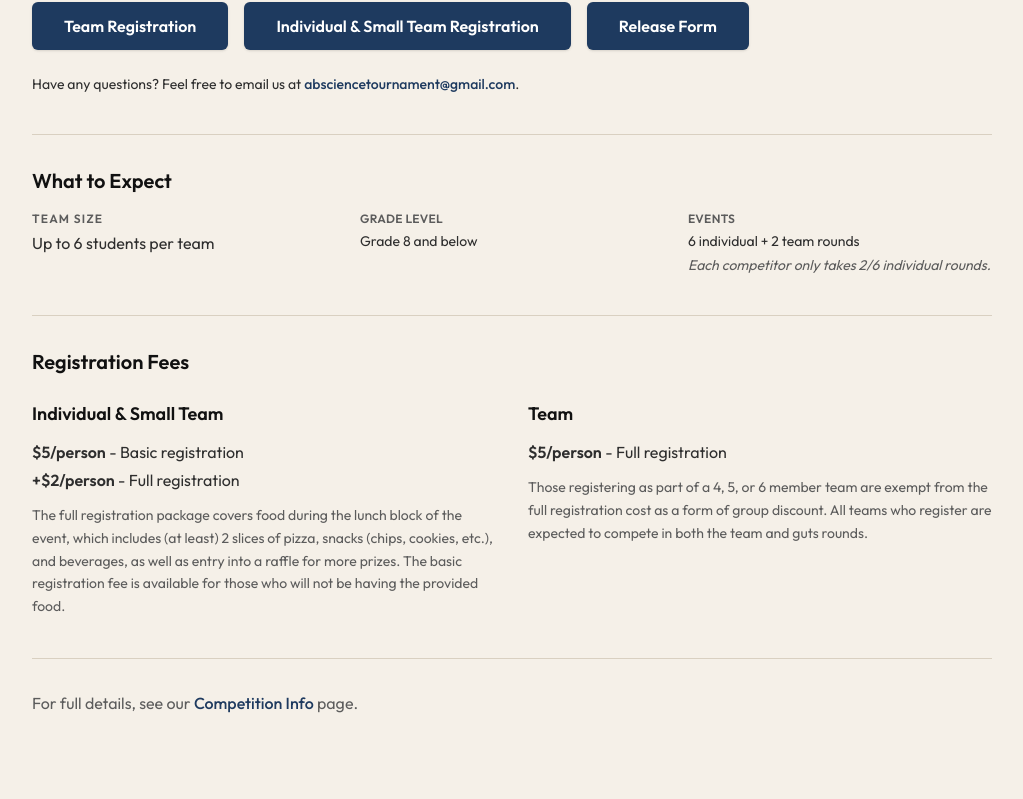
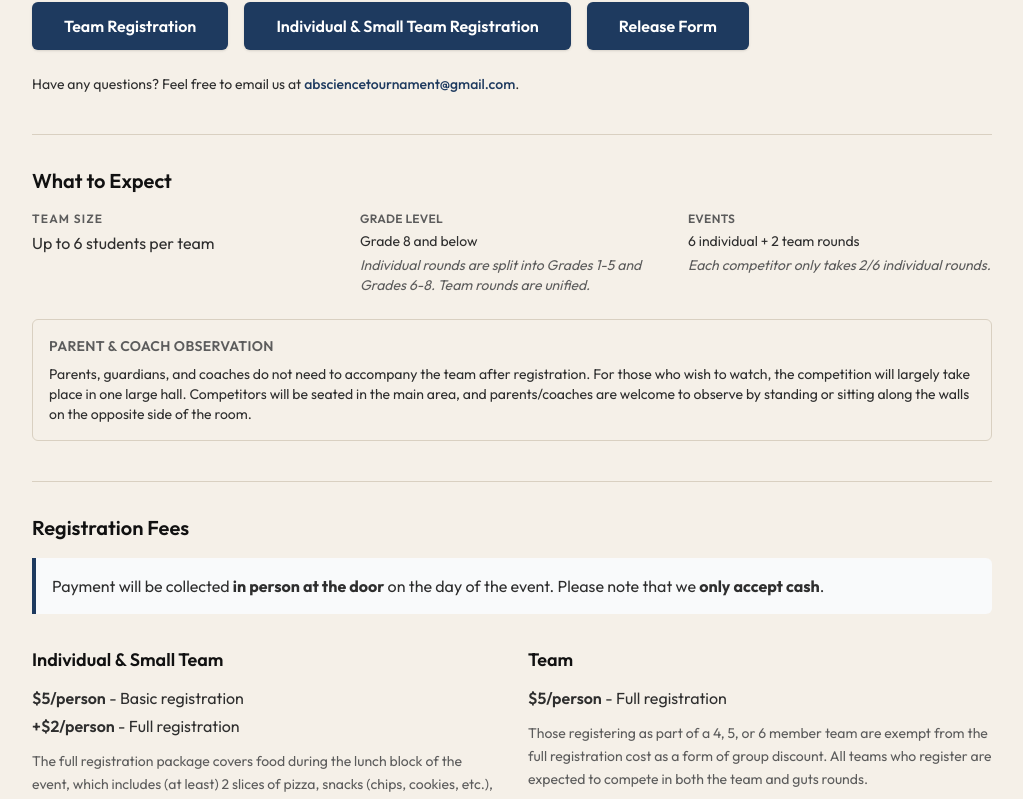
Before and after one commit to ak4774blog/abst-website, a React (Vite) app: page /register in a window 1280 px wide. Shown: the part 407-1206 px from the top of the page, without its empty margins (128-1151 px from the left). Built offline with nearby package versions, Linux system fonts and the light colour scheme.

Commit message:
updated registration

```diff
--- a/src/pages/Register.jsx
+++ b/src/pages/Register.jsx
@@ -72,6 +72,7 @@ export default function Register() {
               <div>
                 <p className="text-xs uppercase tracking-wide text-[var(--text-caption)] font-semibold mb-1">Grade Level</p>
                 <p className="text-sm text-[var(--text-body)]">Grade 8 and below</p>
+                <p className="text-sm text-[var(--text-caption)] mt-1 italic">Individual rounds are split into Grades 1-5 and Grades 6-8. Team rounds are unified.</p>
               </div>
               <div>
                 <p className="text-xs uppercase tracking-wide text-[var(--text-caption)] font-semibold mb-1">Events</p>
@@ -79,11 +80,26 @@ export default function Register() {
                 <p className="text-sm text-[var(--text-caption)] mt-1 italic">Each competitor only takes 2/6 individual rounds.</p>
               </div>
             </div>
+
+            {/* Parent & Coach Info */}
+            <div className="mt-6 p-4 border border-[var(--border-color)] rounded-md">
+              <h3 className="text-sm font-semibold uppercase tracking-wide text-[var(--text-caption)] mb-2">Parent & Coach Observation</h3>
+              <p className="text-sm text-[var(--text-body)]">
+                Parents, guardians, and coaches do not need to accompany the team after registration. For those who wish to watch, the competition will largely take place in one large hall. Competitors will be seated in the main area, and parents/coaches are welcome to observe by standing or sitting along the walls on the opposite side of the room.
+              </p>
+            </div>
           </div>
 
           {/* Registration Fees Section */}
           <div className="mt-10 pt-8 border-t border-[var(--border-color)]">
-            <h2 className="text-xl font-semibold text-[var(--text-heading)] mb-6">Registration Fees</h2>
+            <h2 className="text-xl font-semibold text-[var(--text-heading)] mb-4">Registration Fees</h2>
+
+            {/* Payment Method Notice */}
+            <div className="mb-8 p-4 border-l-4 border-[var(--accent)] bg-gray-50 dark:bg-gray-800/50 rounded-r-md">
+              <p className="text-base text-[var(--text-body)]">
+                Payment will be collected <strong>in person at the door</strong> on the day of the event. Please note that we <strong>only accept cash</strong>.
+              </p>
+            </div>
 
             <div className="grid grid-cols-1 md:grid-cols-2 gap-8">
               {/* Individual Fees */}
```
